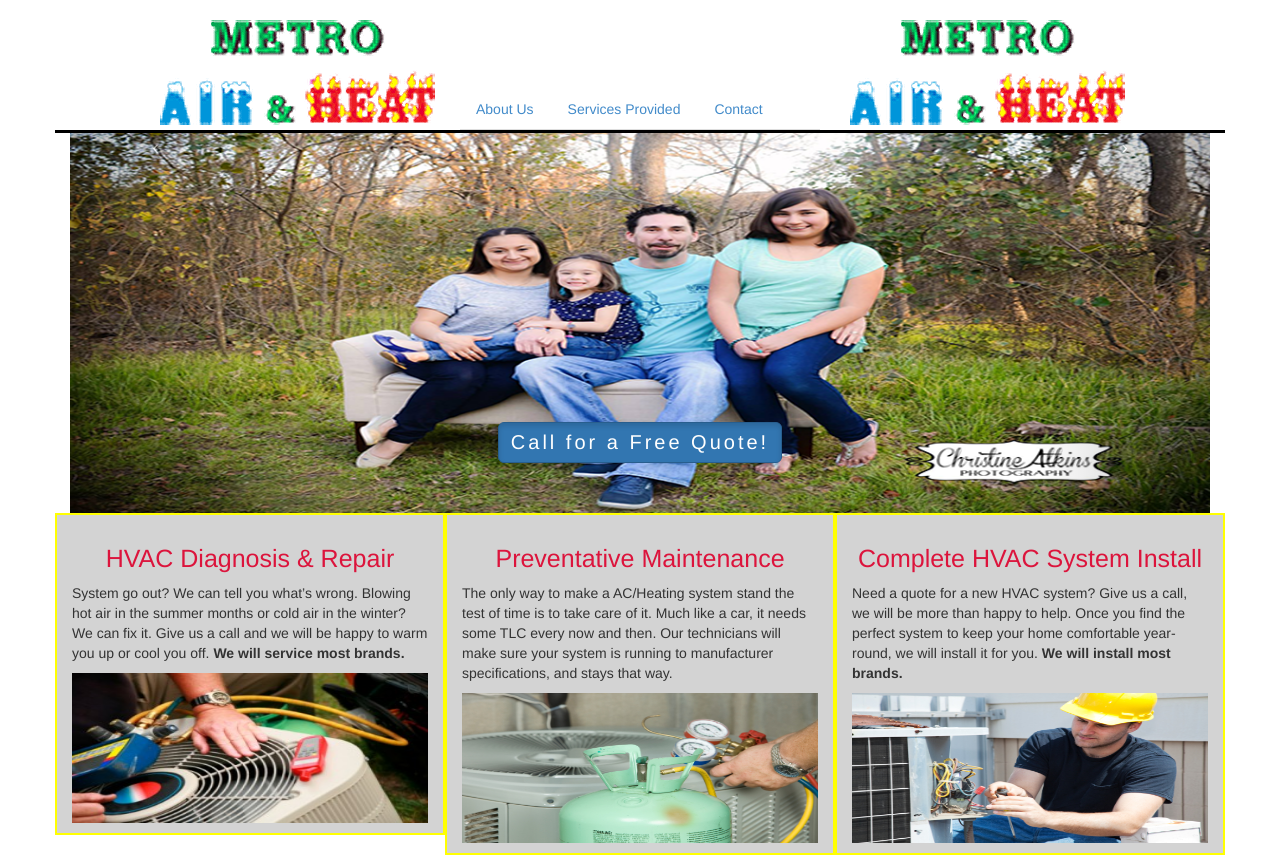
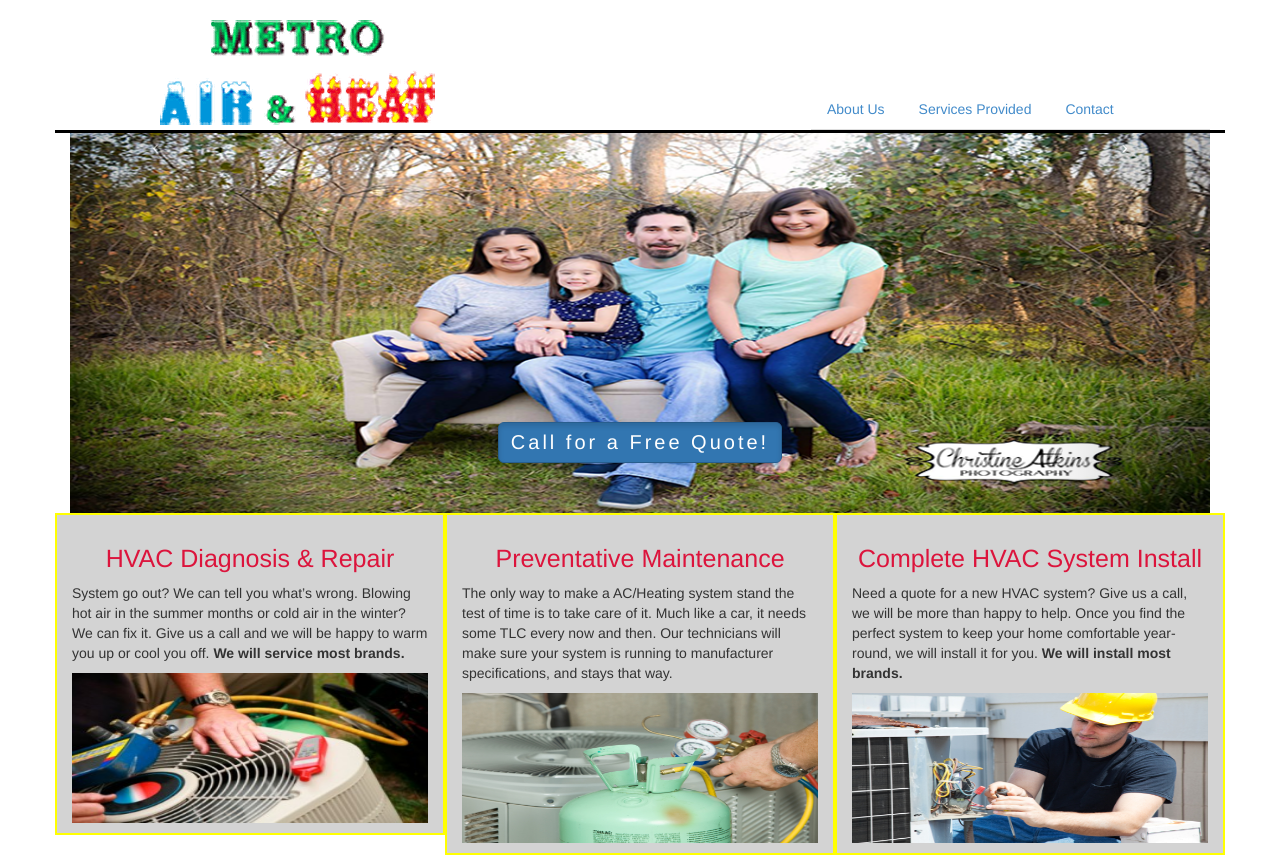
Before and after one commit to Klanders85/adams-site, a plain HTML site: page index.html in a window 1280 px wide. Shown: the top 858 px of the page. Drawn offline with Linux system fonts and the light colour scheme.

Commit message:
homepage fixes

```diff
--- a/css/styles.css
+++ b/css/styles.css
@@ -51,7 +51,7 @@ i{
 }
 .nav{
 	margin-top: 68px;
-	/*margin-left: 156px;*/
+	margin-left: 156px;
 }
 #logo-right{
 	margin-left: 90px;
--- a/index.html
+++ b/index.html
@@ -11,21 +11,17 @@
 <body>
 	<div class="container">
 		<div class="row header">
-			<div class="col-md-4">
+			<div class="col-md-6">
 				<!--<h1>Metro <span class="blue">Air</span> &amp; <span class="red">Heat</span></h1>-->
         <a href="#"><img src="/images/logo1.png" class="logo" id="logo-right"></a>
 			</div>
-			<div class="col-md-4 nav-center">
+			<div class="col-md-6 nav-center">
 				<ul class="nav nav-tabs">
   					<li><a href="/about.html">About Us</a></li>
   					<li><a href="/services.html">Services Provided</a></li>
   					<li><a href="/contact.html">Contact</a></li>
 				</ul>
 			</div>
-      <div class="col-md-4">
-        <!--<h1>Metro <span class="blue">Air</span> &amp; <span class="red">Heat</span></h1>-->
-        <a href="#"><img src="/images/logo1.png" class="logo"></a>
-      </div>
 		</div><!-- end row-->
     <!--  Carousel - consult the Twitter Bootstrap docs at
       http://twitter.github.com/bootstrap/javascript.html#carousel -->
```
